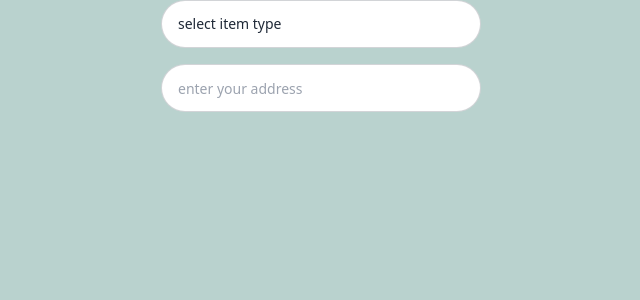
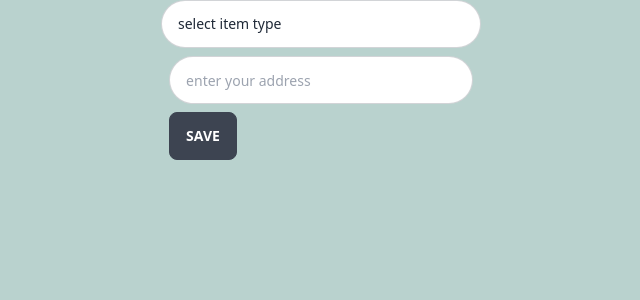
Before and after one commit to malbaker/dibs_app, a React (Vite) app: page / in a window 1280 px wide. Shown: the top 300 px of the page, without its empty margins (319-959 px from the left). Built offline with nearby package versions, Linux system fonts and the light colour scheme; no server answers.

Commit message:
added html form for inputs

```diff
--- a/src/components/AddressInput.jsx
+++ b/src/components/AddressInput.jsx
@@ -3,21 +3,31 @@ import React, { useState } from 'react';
 function AddressInput({ onAddressSubmit }) {
   const [address, setAddress] = useState('');
 
+  const handleSubmit = (event) => {
+    event.preventDefault();
+    onAddressSubmit(address);
+  };
+
   const handleAddressChange = (event) => {
     setAddress(event.target.value);
-    onAddressSubmit(event.target.value);
   };
 
   return (
     <div className="flex flex-col items-center">
+      <form onSubmit={handleSubmit}>
         <label className="mt-2"></label>
         <input
           type="text"
           value={address}
           onChange={handleAddressChange}
           placeholder="enter your address"
+          name="address"
           className="input input-bordered input-md w-full max-w-xs mt-2 rounded-full"
         />
+        <button type="submit" className="btn mt-2">
+          Save
+        </button>
+      </form>
     </div>
   );
 }
--- /dev/null
+++ b/src/components/InputForm.jsx
@@ -0,0 +1,37 @@
+import React, { useState } from 'react';
+import AddressInput from './AddressInput';
+import ItemTypeDropdown from './ItemTypeDropdown';
+
+function InputForm() {
+  const [address, setAddress] = useState('');
+  const [selectedItemType, setSelectedItemType] = useState('');
+
+  const handleAddressSubmit = (value) => {
+    setAddress(value);
+  };
+
+  const handleItemTypeSubmit = (value) => {
+    setSelectedItemType(value);
+  };
+
+  const handleSubmit = (event) => {
+    event.preventDefault();
+    // handle form submission here
+  };
+
+  return (
+    <form onSubmit={handleSubmit}>
+      <div>
+        <label htmlFor="address">Address:</label>
+        <AddressInput onAddressSubmit={handleAddressSubmit} />
+      </div>
+      <div>
+        <label htmlFor="item-type">Item Type:</label>
+        <ItemTypeDropdown onItemTypeSubmit={handleItemTypeSubmit} />
+      </div>
+      <button type="submit">Submit</button>
+    </form>
+  );
+}
+
+export default InputForm;
```
Lines whose indentation alone changed are shown as unchanged.
